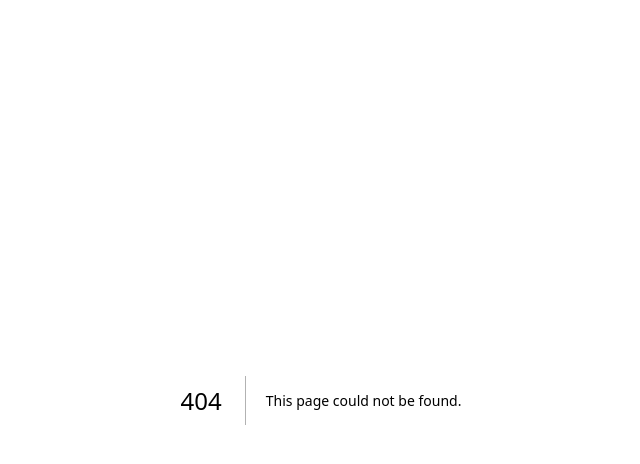
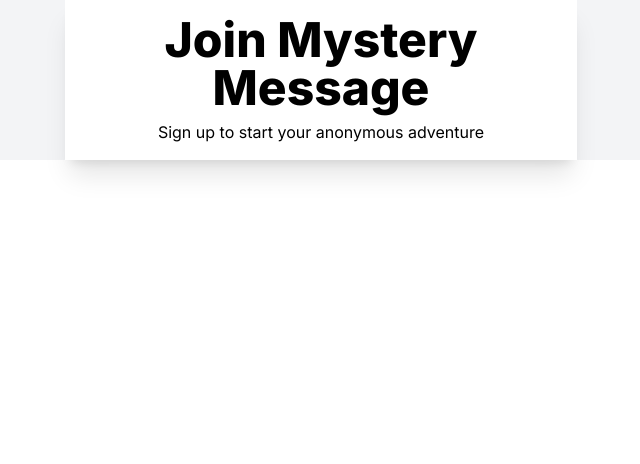
Before and after one commit to mudassirarif17/mysterymessages, a Next.js app: page /sign-up in a window 1280 px wide. Before the commit this address had no page. Shown: the top 464 px of the page, without its empty margins (319-959 px from the left). Built offline with nearby package versions, Linux system fonts and the light colour scheme.

Commit message:
working on sign-up is continue

```diff
--- /dev/null
+++ b/src/app/(auth)/sign-up/page.tsx
@@ -0,0 +1,16 @@
+import React from 'react'
+
+const page = () => {
+  return (
+    <div className='sign-up md:flex justify-center bg-gray-100 '>
+        <div className='sign-up-child w-[100vw] md:w-[40vw] bg-white shadow-xl'>
+            <div className="description my-4">
+                <h1 className='text-center text-5xl font-extrabold'>Join Mystery <br />Message</h1>
+                <p className='text-center text-md my-2'>Sign up to start your anonymous adventure</p>
+            </div>
+        </div>
+    </div>
+  )
+}
+
+export default page
--- a/src/app/api/verify-code/route.ts
+++ b/src/app/api/verify-code/route.ts
@@ -23,6 +23,7 @@ export async function POST(request: Request) {
         const isCodeNotExpired = new Date(user.verifyCodeExpiry) > new Date()
 
         if(isCodeValid && isCodeNotExpired){
+            user.isVerified = true;
             await user.save();
             return Response.json(
                 {
--- a/src/app/globals.css
+++ b/src/app/globals.css
@@ -1,33 +1,3 @@
 @tailwind base;
 @tailwind components;
 @tailwind utilities;
-
-:root {
-  --foreground-rgb: 0, 0, 0;
-  --background-start-rgb: 214, 219, 220;
-  --background-end-rgb: 255, 255, 255;
-}
-
-@media (prefers-color-scheme: dark) {
-  :root {
-    --foreground-rgb: 255, 255, 255;
-    --background-start-rgb: 0, 0, 0;
-    --background-end-rgb: 0, 0, 0;
-  }
-}
-
-body {
-  color: rgb(var(--foreground-rgb));
-  background: linear-gradient(
-      to bottom,
-      transparent,
-      rgb(var(--background-end-rgb))
-    )
-    rgb(var(--background-start-rgb));
-}
-
-@layer utilities {
-  .text-balance {
-    text-wrap: balance;
-  }
-}
```
